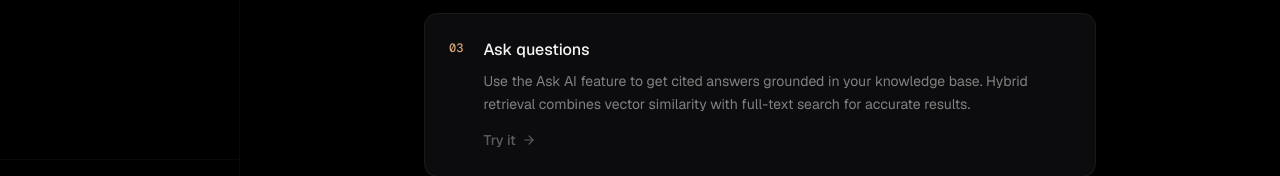
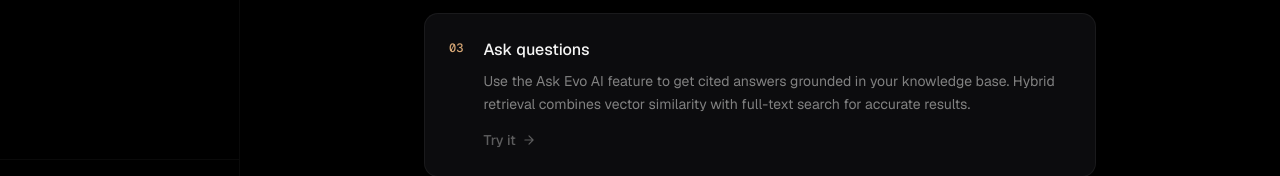
Before and after one commit to samueldanso/evomind, a Next.js app in the folder portal/: page /docs in a window 1280 px wide. Shown: the part 580-756 px from the top of the page. Built offline with nearby package versions, Linux system fonts and the light colour scheme.

Commit message:
fix(portal): rename Ask AI to Ask Evo AI (#7)

```diff
--- a/portal/app/(app)/docs/page.tsx
+++ b/portal/app/(app)/docs/page.tsx
@@ -21,7 +21,7 @@ const STEPS = [
     number: "03",
     title: "Ask questions",
     description:
-      "Use the Ask AI feature to get cited answers grounded in your knowledge base. Hybrid retrieval combines vector similarity with full-text search for accurate results.",
+      "Use the Ask Evo AI feature to get cited answers grounded in your knowledge base. Hybrid retrieval combines vector similarity with full-text search for accurate results.",
     href: "/wiki",
     linkLabel: "Try it",
   },
--- a/portal/app/(app)/search/page.tsx
+++ b/portal/app/(app)/search/page.tsx
@@ -27,7 +27,7 @@ export default function SearchPage() {
         <div className="flex gap-1 mb-8 p-1 rounded-full w-fit" style={{ background: "rgba(255,255,255,0.04)", border: "1px solid rgba(255,255,255,0.06)" }}>
           <TabButton active={activeTab === "ask"} onClick={() => setActiveTab("ask")}>
             <Sparkle size={14} weight="fill" />
-            Ask AI
+            Ask Evo AI
           </TabButton>
           <TabButton active={activeTab === "search"} onClick={() => setActiveTab("search")}>
             <MagnifyingGlass size={14} weight="bold" />
```
